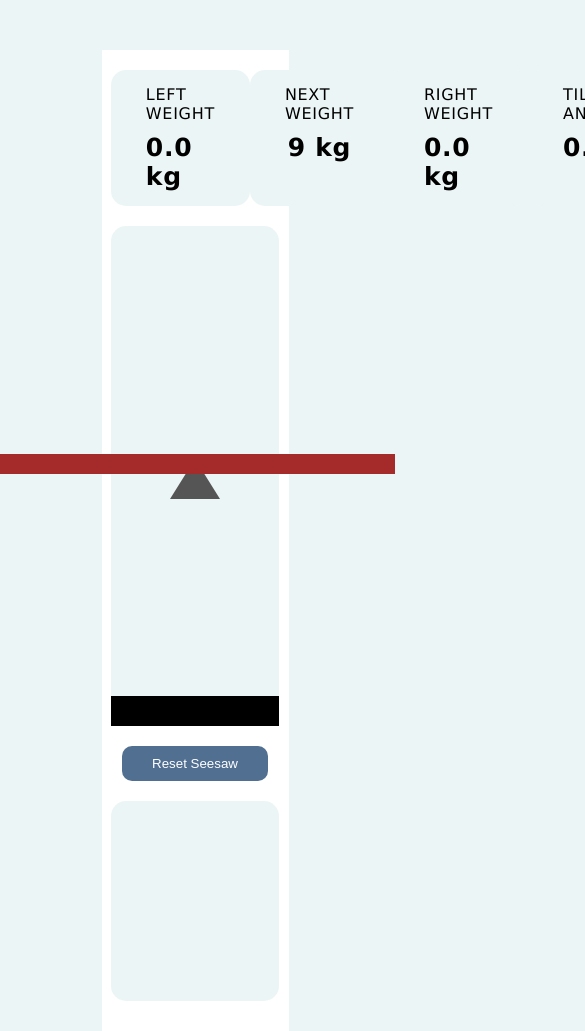
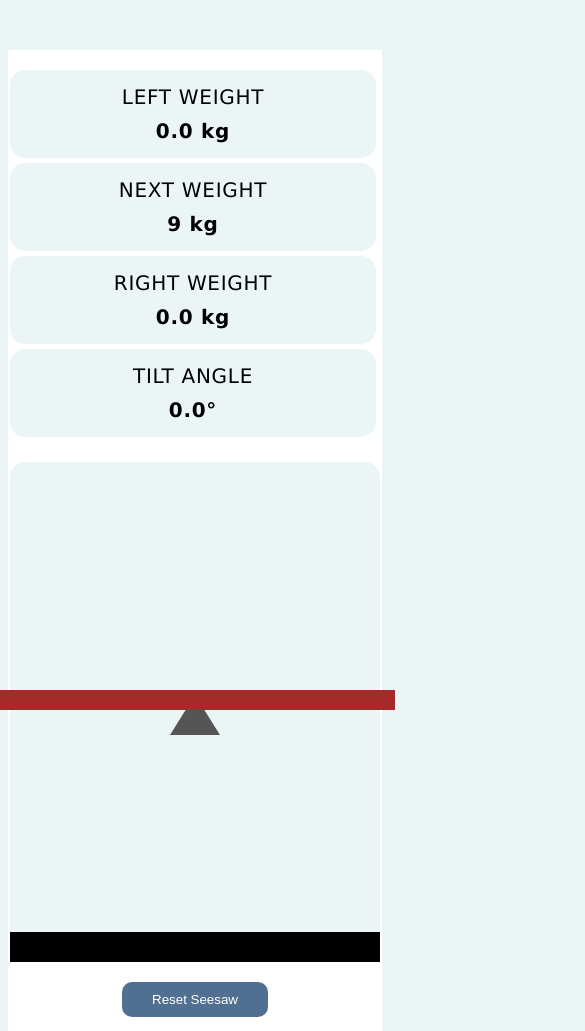
Before and after one commit to guvenenes/seesaw-simulation, a plain HTML site: page index.html in a window 390 px wide. Shown: the top 1031 px of the page, 585 px wide, since content can reach past the window. Drawn offline with Linux system fonts and the light colour scheme.

Commit message:
adjustments made for UI

```diff
--- a/styles.css
+++ b/styles.css
@@ -20,6 +20,7 @@ body {
 .stat-box {
   background-color: rgb(236, 245, 245);
   display: flex;
+  width: 15%;
   flex-direction: column;
   align-items: center;
   padding: 15px 35px;
@@ -52,6 +53,7 @@ body {
   width: auto;
   position: relative;
   height: 100%;
+  cursor: pointer;
 }
 .plank {
   width: 400px;
@@ -84,6 +86,7 @@ button {
   border-radius: 10px;
   color: white;
   background-color: rgb(81, 111, 145);
+  cursor: pointer;
 }
 .logs {
   display: flex;
@@ -97,3 +100,52 @@ button {
   border-radius: 15px;
   overflow-y: auto;
 }
+@media (max-width: 1400px) {
+  .main-container {
+    width: 90%;
+  }
+}
+@media (max-width: 850px) {
+  .main-container {
+    width: 100%;
+  }
+  .stats-container {
+    width: 90%;
+    display: block;
+  }
+  .seesaw-container {
+    width: 90%;
+  }
+  .stat-box {
+    width: 90%;
+    margin-bottom: 10px;
+  }
+  .stat-label {
+    font-size: 30px;
+  }
+  .stat-value {
+    font-size: 30px;
+  }
+}
+@media (max-width: 430px) {
+  .main-container {
+    width: 100%;
+  }
+  .stats-container {
+    width: 99%;
+    display: block;
+  }
+  .seesaw-container {
+    width: 99%;
+  }
+  .stat-box {
+    width: 80%;
+    margin-bottom: 5px;
+  }
+  .stat-label {
+    font-size: 20px;
+  }
+  .stat-value {
+    font-size: 20px;
+  }
+}
```
